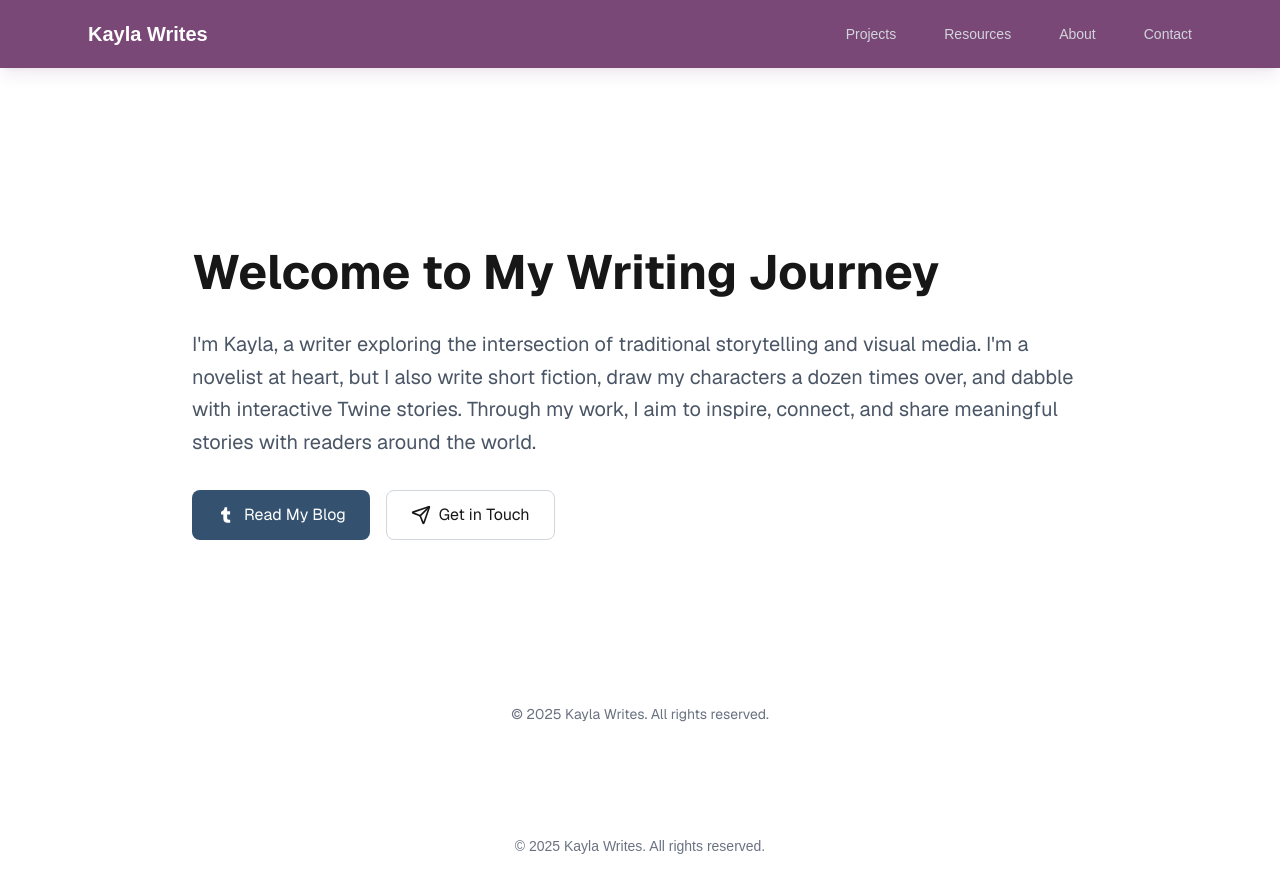
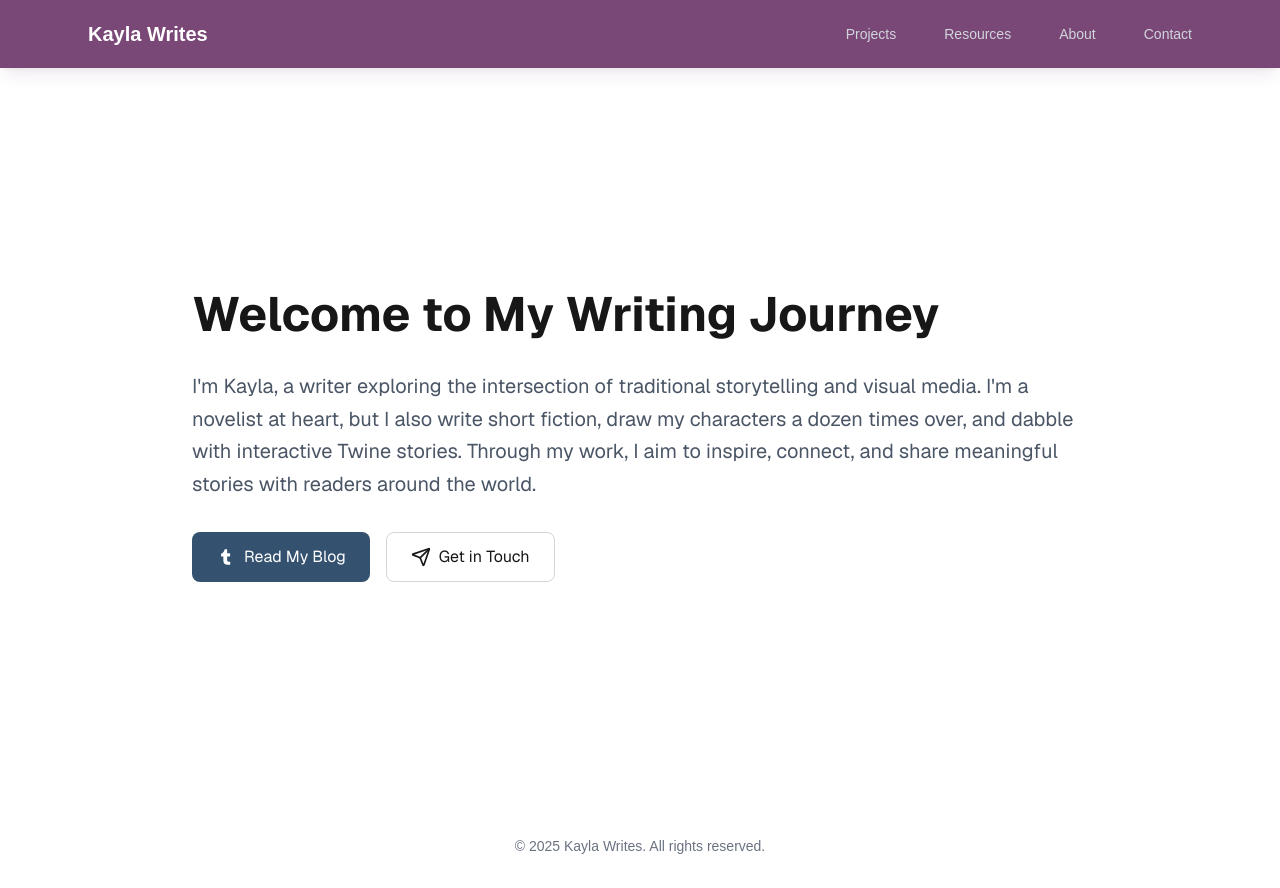
Before and after one commit to kvanbortel/kvb-writing, a Next.js app: page /kvb-writing/ in a window 1280 px wide. Built offline with nearby package versions, Linux system fonts and the light colour scheme.

Commit message:
deduplicate rights reserved footer

```diff
--- a/src/app/page.tsx
+++ b/src/app/page.tsx
@@ -3,7 +3,7 @@ import { Send } from 'lucide-react';
 
 export default function Home() {
   return (
-    <div className="grid grid-rows-[1fr_20px] items-center justify-items-center min-h-[calc(100vh-64px)] p-8 pb-20 gap-16 sm:p-20 font-[family-name:var(--font-geist-sans)]">
+    <div className="flex items-center justify-center min-h-[calc(100vh-64px)] p-8 sm:p-20 font-[family-name:var(--font-geist-sans)]">
       <main className="max-w-4xl w-full mx-auto" role="main" aria-labelledby="main-heading">
         <div className="space-y-8">
           <h1 id="main-heading" className="text-5xl font-bold">Welcome to My Writing Journey</h1>
@@ -43,9 +43,6 @@ export default function Home() {
           </nav>
         </div>
       </main>
-      <footer className="text-sm text-gray-500" role="contentinfo">
-        <p>© {new Date().getFullYear()} Kayla Writes. All rights reserved.</p>
-      </footer>
     </div>
   );
 }
```
